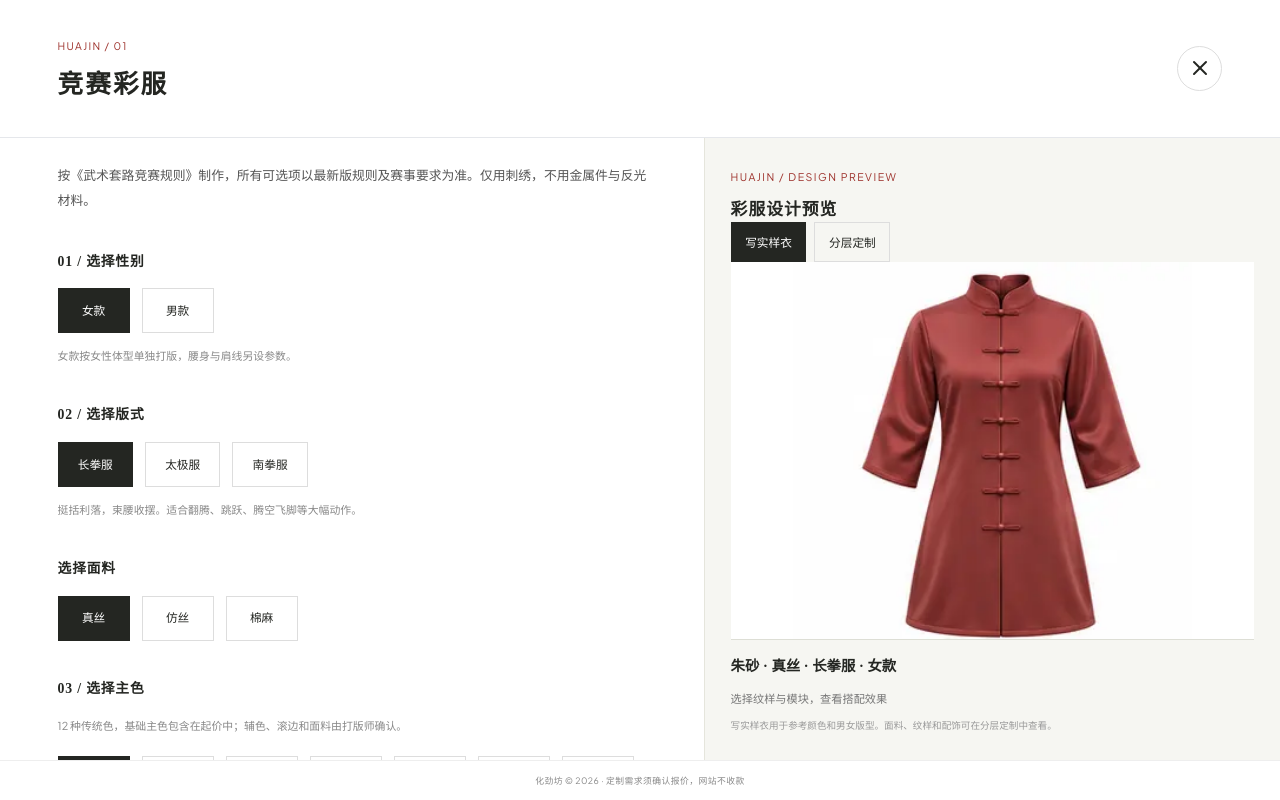
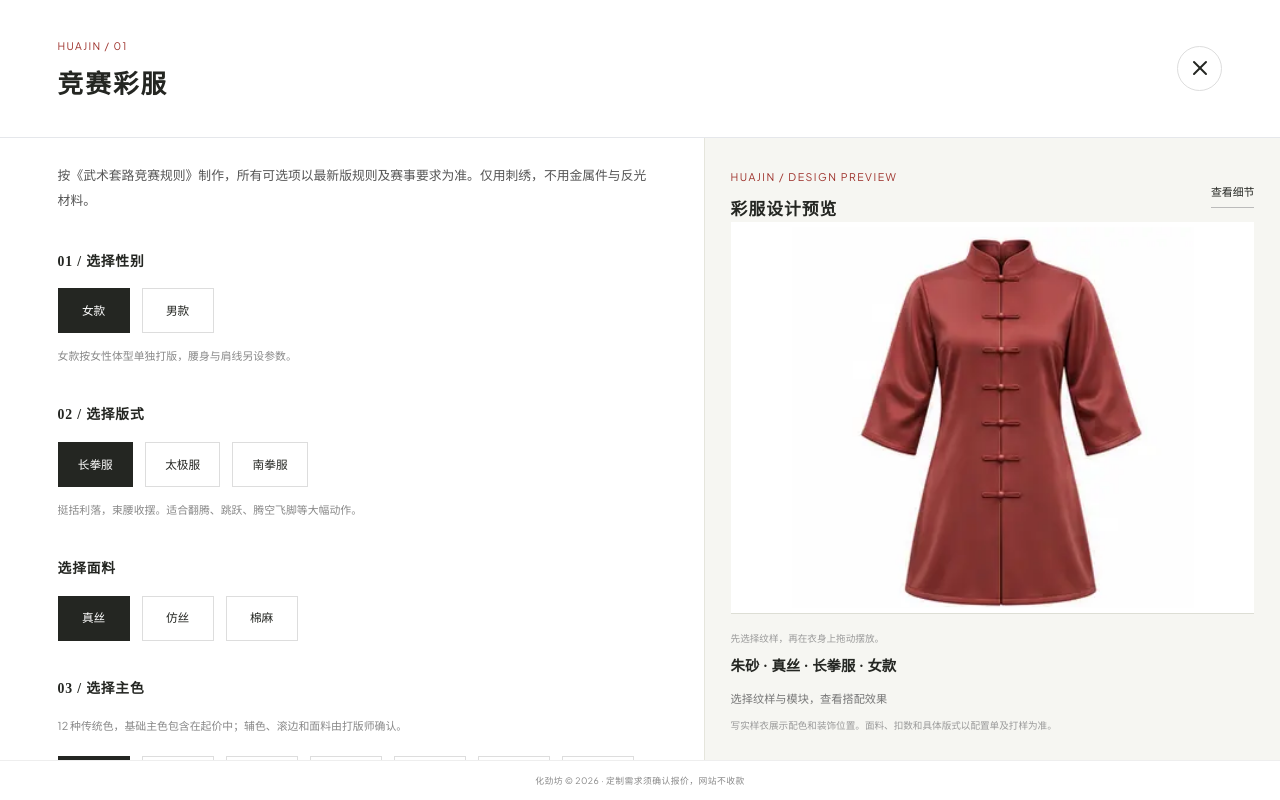
Before and after one commit to zhangwb798/huajin-atelier, a React (Vite) app: page / in a window 1280 px wide. Both pictures are taken after a click on the button "竞赛". Shown: the top 800 px of the page. Built offline with nearby package versions, Linux system fonts and the light colour scheme.

Commit message:
Place movable embroidery directly on realistic garment previews

```diff
--- a/src/FittingPreview.tsx
+++ b/src/FittingPreview.tsx
@@ -7,7 +7,7 @@ type Outfit = {
   primary: string; secondary: string[]; custom: string; extras: string[];
 };
 
-const asset = (folder: 'textures' | 'motifs' | 'accessories', name: string) =>
+const asset = (folder: 'motifs' | 'accessories', name: string) =>
   `./assets/preview/${folder}/${encodeURIComponent(name)}.png`;
 
 export const motifImage = (name: string) => asset('motifs', name);
@@ -21,7 +21,6 @@ export default function FittingPreview({cfg, form, onMotifMove}: {
   onMotifMove?: (name: string, position: string) => void;
 }) {
   const [zoom, setZoom] = useState(false);
-  const [view, setView] = useState<'sample' | 'layers' | null>(null);
   const id = useId();
   const drag = useRef<{pointer: number; dx: number; dy: number} | null>(null);
   const motifs = [
@@ -29,7 +28,6 @@ export default function FittingPreview({cfg, form, onMotifMove}: {
     ...cfg.secondary.map((name, index) => ({name, x: 146 + index * 33, y: 281 + index % 2 * 8, size: 24})),
   ];
 
-  const showSample = view === 'sample' || (view === null && motifs.length === 0);
   const colorIndex = Math.max(0, Object.keys(palette).indexOf(cfg.color));
   const sampleX = 45 + (colorIndex % 4) * 338;
   const sampleY = [0, 361, 720][Math.floor(colorIndex / 4)];
@@ -56,8 +54,6 @@ export default function FittingPreview({cfg, form, onMotifMove}: {
   }
   const material = materials.includes(form['面料']) ? form['面料'] : materials[0];
   const stage = cfg.line === '表演';
-  const southern = cfg.style === '南拳服';
-  const wide = cfg.style === '太极服' || ['舞台演出','戏曲元素','奇幻造型'].includes(cfg.style);
   const color = palette[cfg.color] || palette.朱砂;
   const trim = ['月白','缃色','霜灰'].includes(cfg.color) ? '#856c41' : '#ebd29c';
   const has = (module: string) => cfg.extras.includes(module);
@@ -65,16 +61,8 @@ export default function FittingPreview({cfg, form, onMotifMove}: {
   const body = cfg.gender === '女款'
     ? 'M130 119L162 106 180 120 198 106 230 119 217 201 224 243 235 305Q180 321 125 305L136 243 143 201Z'
     : 'M126 119L162 106 180 120 198 106 234 119 227 213 238 305Q180 319 122 305L133 213Z';
-  const sleeve = wide ? 'M137 116L103 128 48 236 88 255 129 186 149 155Z'
-    : southern ? 'M137 116L107 129 111 156 134 170 149 149Z'
-    : 'M137 116L105 128 73 183 108 203 132 168 149 147Z';
-  const cuff = wide ? 'M51 230l40 19-3 6-40-19Z'
-    : southern ? 'M110 150l25 14-1 6-23-14Z'
-    : 'M76 178l35 19-3 6-35-20Z';
-  const cuffPlacement = wide ? 'translate(51 230) rotate(25)'
-    : southern ? 'translate(110 150) rotate(29)' : 'translate(76 178) rotate(29)';
-  const cuffWidth = wide ? 44 : southern ? 28 : 40;
-  const collar = 'M162 106V94Q173 94 180 103Q187 94 198 94V106L180 121Z';
+  const cuffPlacement = cfg.gender === '男款' ? 'translate(48 252) rotate(10)' : 'translate(81 209) rotate(18)';
+  const cuffWidth = cfg.gender === '男款' ? 43 : 32;
   const mirror = 'translate(360 0) scale(-1 1)';
   const cape = 'M128 120Q68 191 48 299Q180 331 312 299Q292 191 232 120Z';
   const belt = 'M137 224Q180 236 223 224L228 244Q180 256 132 244Z';
@@ -82,25 +70,15 @@ export default function FittingPreview({cfg, form, onMotifMove}: {
   const studs = stage && ['满天星宽钻','满天星窄钻'].includes(form['装饰']);
   const diamondColor = (index: number) => form['钻色'] === '黄钻' ? '#f0d273'
     : form['钻色'] === '彩钻' ? ['#acd9d8','#e5b6d7','#efd498'][index % 3] : '#fff';
-  const fasteners = cfg.style === '长拳服' && cfg.gender === '女款' && form['扣位'] === '7 扣' ? 7 : 3;
 
-  return <aside className="fitting-preview" aria-label="服装分层预览">
+  return <aside className="fitting-preview" aria-label="写实样衣定制预览">
     <div className="preview-title">
       <div><span className="section-label">HUAJIN / DESIGN PREVIEW</span><h3>彩服设计预览</h3></div>
-      {!showSample && <button type="button" onClick={() => setZoom(!zoom)} aria-pressed={zoom}>{zoom ? '查看上衣' : '查看细节'}</button>}
+      <button type="button" onClick={() => setZoom(!zoom)} aria-pressed={zoom}>{zoom ? '查看上衣' : '查看细节'}</button>
     </div>
-    <div className="choices" role="group" aria-label="预览方式">
-      <button type="button" aria-pressed={showSample} onClick={() => setView('sample')}>写实样衣</button>
-      <button type="button" aria-pressed={!showSample} onClick={() => setView('layers')}>分层定制</button>
-    </div>
-    <div className="avatar-stage layered-stage" style={{background: '#fff'}}>
-      {showSample ? <svg viewBox={`${sampleX} ${sampleY} 338 320`} role="img"
-        aria-label={`${cfg.gender} ${cfg.color} 写实样衣`} style={{overflow: 'hidden'}}>
-        <defs><clipPath id={`${id}-sample`}><rect x={sampleX} y={sampleY} width="338" height="320"/></clipPath></defs>
-        <image href={`./assets/preview/${sampleSheet}.webp`} width="1448" height="1086" clipPath={`url(#${id}-sample)`}/>
-      </svg> :
+    <div className="avatar-stage" style={{background: '#fff'}}>
       <svg viewBox={zoom ? '34 80 292 246' : '32 56 296 288'} role="img"
-        aria-label={`${cfg.gender}、${cfg.style}、${material}、${cfg.color}的平面设计稿`}>
+        aria-label={`${cfg.gender}、${cfg.style}、${cfg.color}的写实样衣定制预览`}>
         <defs>
           <pattern id={`${id}-stitches`} width="2.2" height="2.2" patternUnits="userSpaceOnUse" patternTransform="rotate(32)">
             <path d="M0 .5H2.2" stroke="#fff5df" strokeWidth=".38" opacity=".48"/>
@@ -109,25 +87,13 @@ export default function FittingPreview({cfg, form, onMotifMove}: {
           <filter id={`${id}-thread-relief`} x="-10%" y="-10%" width="120%" height="120%" colorInterpolationFilters="sRGB">
             <feDropShadow dx="0" dy=".42" stdDeviation=".28" floodColor="#322719" floodOpacity=".32"/>
           </filter>
-          <clipPath id={`${id}-garment`}>
-            {hasCape && <path d={cape}/>}
-            <path d={sleeve}/><path d={sleeve} transform={mirror}/>
-            <path d={body}/><path d={collar}/>
-          </clipPath>
+          <clipPath id={`${id}-sample`}><rect x={sampleX} y={sampleY} width="338" height="320"/></clipPath>
           <clipPath id={`${id}-body`}><path d={body}/></clipPath>
         </defs>
-        <g data-layer="garment" style={{isolation: 'isolate'}}>
-          <rect x="35" y="85" width="290" height="245" fill="#fff" clipPath={`url(#${id}-garment)`}/>
-          <image data-layer="material" href={asset('textures', material)}
-            x="35" y="85" width="290" height="245" preserveAspectRatio="none" clipPath={`url(#${id}-garment)`}/>
-          <rect data-layer="color" x="35" y="85" width="290" height="245" fill={color}
-            clipPath={`url(#${id}-garment)`} style={{mixBlendMode: 'multiply'}}/>
-          <g fill="none" stroke="#342f2b" strokeOpacity=".6" strokeWidth="1.25" strokeLinejoin="round">
-            {hasCape && <path d={cape} stroke={trim}/>}
-            <path d={sleeve}/><path d={sleeve} transform={mirror}/><path d={body}/><path d={collar}/>
-            <path d="M180 121v191"/>
-          </g>
-        </g>
+        <svg x="32" y="56" width="296" height="288" viewBox={`${sampleX} ${sampleY} 338 320`} aria-hidden="true">
+          <image href={`./assets/preview/${sampleSheet}.webp`} width="1448" height="1086" clipPath={`url(#${id}-sample)`}/>
+        </svg>
+        {hasCape && <path d={cape} fill={color} fillOpacity=".18" stroke={trim} strokeOpacity=".7"/>}
         <g data-layer="motif" clipPath={`url(#${id}-body)`}>
           {motifs.map(({name, x, y, size}) => {
             const [storedX, storedY] = (form[motifPositionKey(name)] || '').split(',').map(Number);
@@ -166,12 +132,10 @@ export default function FittingPreview({cfg, form, onMotifMove}: {
           })}
         </g>
         <g data-layer="accessory" pointerEvents="none">
-          <path d={cuff} fill={trim}/><path d={cuff} transform={mirror} fill={trim}/>
           {studs && [undefined, mirror].map((transform, index) =>
             <g key={index} transform={transform}>
               <image href={asset('accessories','袖口')} transform={cuffPlacement} width={cuffWidth} height="7" preserveAspectRatio="none"/>
             </g>)}
-          <path d="M162 95q12 1 18 8 6-7 18-8M126 304q54 15 108 0" fill="none" stroke={trim} strokeWidth="1.8"/>
           {has('云肩绣片') && <path d="M132 121l28-8 20 16 20-16 28 8 12 19-24 14-16-10-20 10-20-10-16 10-24-14Z" fill={trim} fillOpacity=".65" stroke={trim}/>}
           {has('龙凤胸片') && <g>
             <path d="M149 151q31-14 62 0v56q-31 12-62 0Z" fill={color} stroke={trim}/>
@@ -182,16 +146,9 @@ export default function FittingPreview({cfg, form, onMotifMove}: {
           {has('流苏腰饰') && Array.from({length: 9}, (_, index) =>
             <path key={index} d={`M${139 + index * 10} 245v${18 + (index % 3) * 4}`} stroke={trim} strokeWidth="2"/>)}
           {has('织锦头饰') && <path d="M152 82q28-34 56 0l-3-14-13 4-12-12-12 12-13-4Z" fill={trim} stroke={color}/>}
-          {Array.from({length: fasteners}, (_, index) => {
-            const y = 130 + index * (fasteners === 7 ? 25 : 37);
-            if (stage && form['扣型'] !== '钻扣') {
-              return <image key={index} href={asset('accessories','盘扣')} x="168" y={y - 3} width="24" height="6"/>;
-            }
-            return <g key={index} stroke={trim}>
-              <path d={`M166 ${y}q14 -5 28 0q-14 5 -28 0Z`} fill={color} strokeWidth="1.5"/>
-              <circle cx="180" cy={y} r="2.8" fill={stage && form['扣型'] === '钻扣' ? diamondColor(index) : trim}/>
-            </g>;
-          })}
+          {stage && form['扣型'] === '钻扣' &&
+            (cfg.gender === '男款' ? [104,139,171,207,243,275] : [94,122,148,175,201,227,254]).map((y, index) =>
+              <circle key={y} cx="183" cy={y} r="2.4" fill={diamondColor(index)} stroke={trim} strokeWidth=".6"/>)}
           {studs && (!form['钻色'] || form['钻色'] === '白钻') &&
             Array.from({length: 6}, (_, index) =>
               <image key={index} href={asset('accessories','水钻')} x={145 + index % 3 * 25}
@@ -201,15 +158,15 @@ export default function FittingPreview({cfg, form, onMotifMove}: {
               r={form['装饰'] === '满天星宽钻' ? 1.65 : 1.15} fill={diamondColor(index)}
               stroke="#73695a" strokeWidth=".3"/>)}
         </g>
-      </svg>}
+      </svg>
     </div>
     <div className="preview-caption">
-      {!showSample && onMotifMove && <small>{motifs.length ? '拖动衣身上的纹样调整位置，也可选中后用方向键微调。' : '先选择纹样，再在衣身上拖动摆放。'}</small>}
+      {onMotifMove && <small>{motifs.length ? '拖动衣身上的纹样调整位置，也可选中后用方向键微调。' : '先选择纹样，再在衣身上拖动摆放。'}</small>}
 
       <strong>{cfg.color} · {material} · {cfg.style} · {cfg.gender}</strong>
       <span>{[cfg.primary,...cfg.secondary,...cfg.extras.filter(name => name !== '档期加急')].filter(Boolean).join(' / ') || '选择纹样与模块，查看搭配效果'}</span>
       {cfg.custom && <small>自定义纹样「{cfg.custom}」待设计确认，未绘入预览。</small>}
-      <small>{showSample ? '写实样衣用于参考颜色和男女版型。面料、纹样和配饰可在分层定制中查看。' : '平面设计示意，实际面料、刺绣与尺寸以打样确认为准。'}</small>
+      <small>写实样衣展示配色和装饰位置。面料、扣数和具体版式以配置单及打样为准。</small>
     </div>
   </aside>;
 }
```
